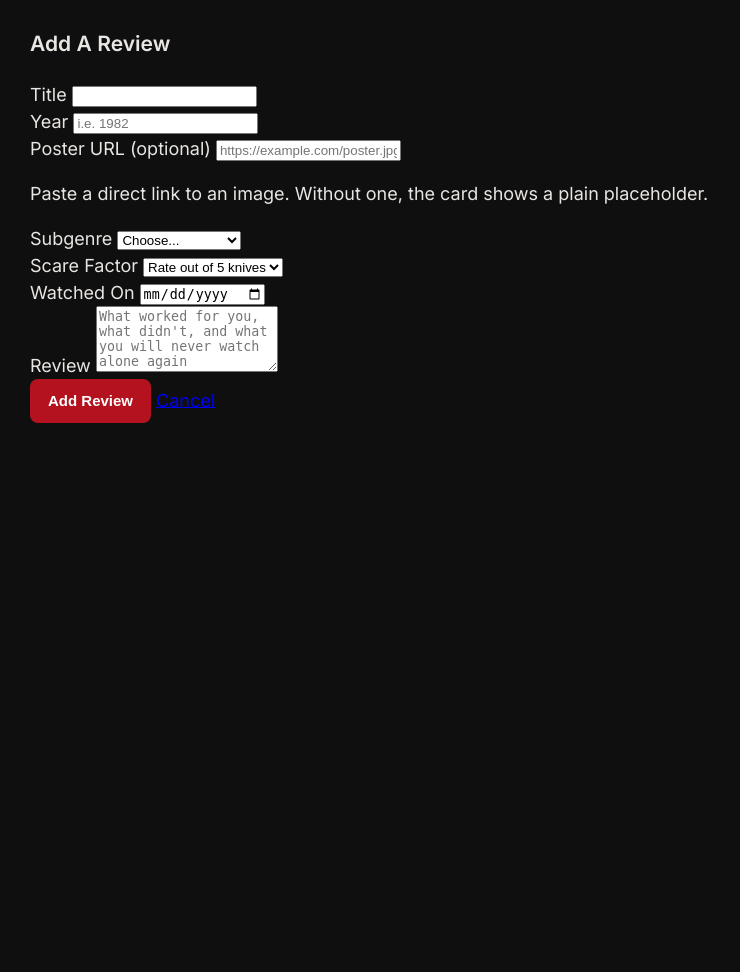
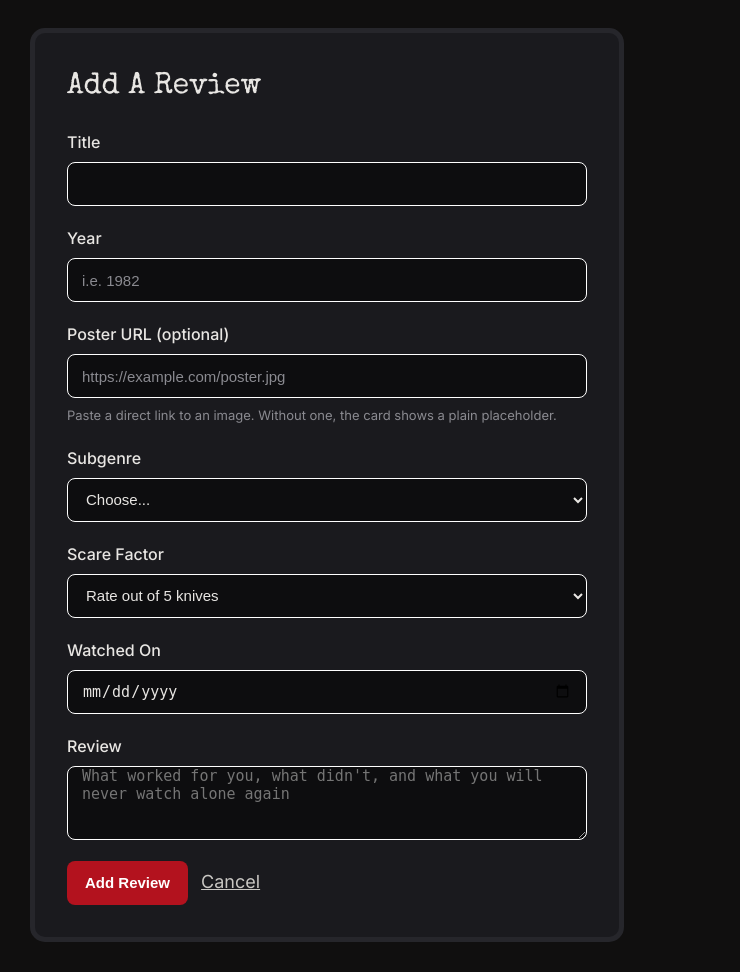
Before and after one commit to malcolmcpu/Horror-Journal, a Node server app: page /add in a window 1280 px wide. Shown: the part 133-1105 px from the top of the page, without its empty margins (0-740 px from the left). Before the commit the page ends 556 px from the top, so only its background shows below. Run offline with Node 20, Linux system fonts and the light colour scheme; some libraries are stand-ins or nearby versions.

Commit message:
style: set up styling for movie entry form

```diff
--- a/public/stylesheet.css
+++ b/public/stylesheet.css
@@ -162,3 +162,62 @@ body {
   gap: 15px;
   margin-top: 10px;
 }
+
+/*********** MOVIE FORM STYLING ***********/
+
+form {
+  max-width: 520px;
+  padding: 32px;
+  background: #1a1a1e;
+  border: 5px solid #26262b;
+  border-radius: 15px;
+}
+
+form h3 {
+  margin: 0 0 20px;
+  font-family: 'Special Elite', monospace;
+  font-weight: 400;
+  font-size: 30px;
+}
+
+.entry-field {
+  display: flex;
+  flex-direction: column;
+  gap: 8px;
+  margin-bottom: 20px;
+}
+
+.input-label {
+  font-size: 16px;
+  font-weight: 500;
+}
+
+.input {
+  width: 100%;
+  min-height: 44px;
+  box-sizing: border-box;
+  padding: 0 14px;
+  background: #0d0d0f;
+  color: #e8e6e3;
+  border: 1px solid white;
+  border-radius: 8px;
+  font-size: 15px;
+}
+
+input::placeholder {
+  color: #8a8a90;
+}
+
+.url-help {
+  margin: 0;
+  font-size: 13px;
+  color: #8a8a90;
+}
+
+.link-cancel {
+  display: inline-flex;
+  align-items: center;
+  min-height: 44px;
+  padding: 0 8px;
+  color: #c9c7c3;
+}
```
